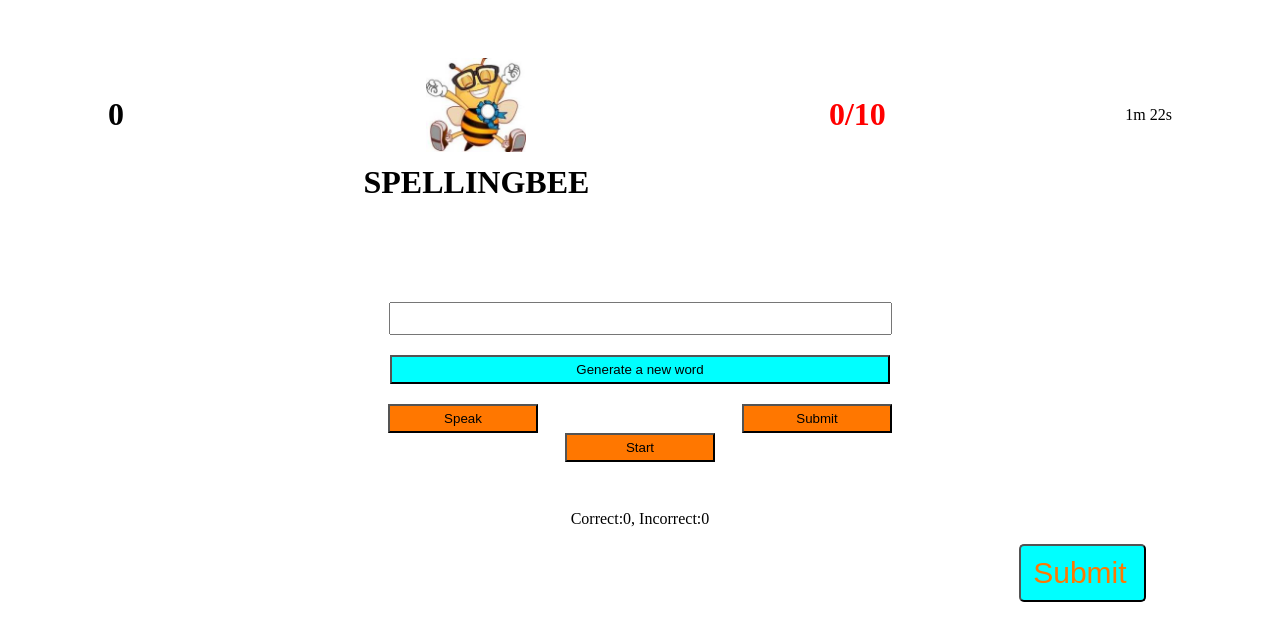
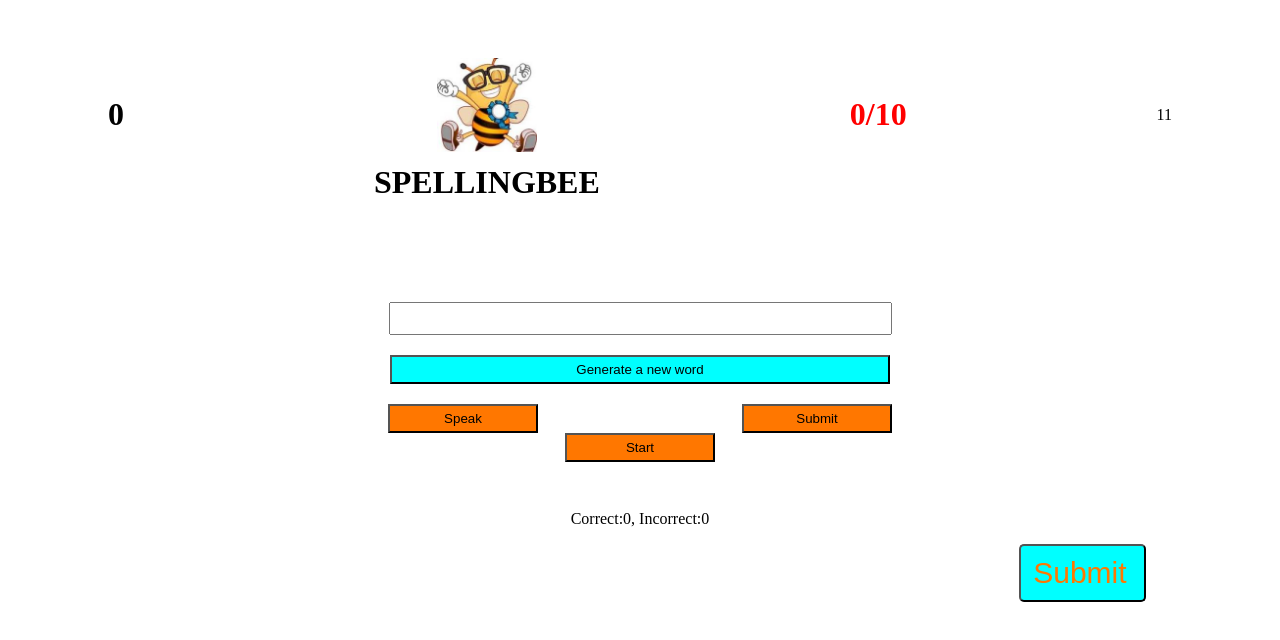
Before and after one commit to Blessingjosh/SpellingB, a plain HTML site: page ind.html in a window 1280 px wide. Drawn offline with Linux system fonts and the light colour scheme.

Commit message:
new changes

```diff
--- a/ind.html
+++ b/ind.html
@@ -19,9 +19,8 @@
       <h1><span>SPELLING</span><span>BEE</span></h1>
     </div>
      <h1 class = "finalScore">0/10</h1>
-<!-- <p>10:00</p> -->
 
- <p id="demo"></p>
+ <div id="count">Start</div>
 
      </div>
   <div class="all">
--- a/ind.js
+++ b/ind.js
@@ -70,19 +70,16 @@ function enter(){
 
 }
 
+var count = 15;
+var interval = setInterval(function(){
+  document.getElementById('count').innerHTML=count;
+  count--;
+  if (count === 0){
+    clearInterval(interval);
+    document.getElementById('count').innerHTML='Done';
+    // or...
+    alert("You're out of time!");
+    window.open('gameover.html', '_self')
 
-var countDownDate = new Date("Jan 5, 2030 15:37:25").getTime();
-var x = setInterval(function() {
-  var now = new Date().getTime();
-  var distance = countDownDate - now;
-  var minutes = Math.floor((distance % (1000 * 60 * 2)) / (1000 * 60));
-  var seconds = Math.floor((distance % (1000 * 60)) / 1000);
-  document.getElementById("demo").innerHTML =
-  minutes + "m " + seconds + "s ";
-  if (distance < 0) {
-    clearInterval(x);
-    // document.getElementById("demo").innerHTML = "EXPIRED";
-    // window.open('gameover.html', '_self')
-    console.log('Expired')
   }
 }, 1000);
```
